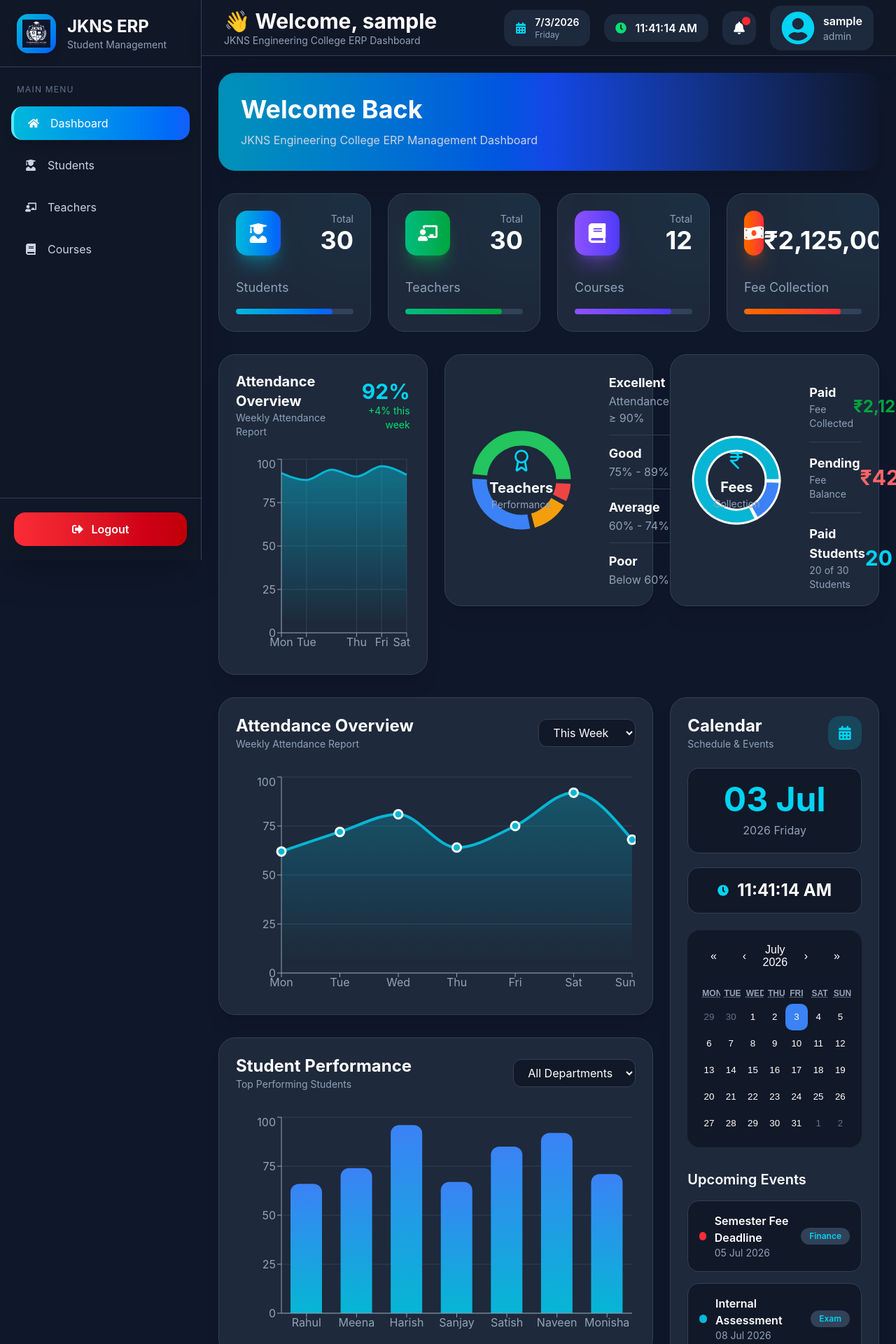
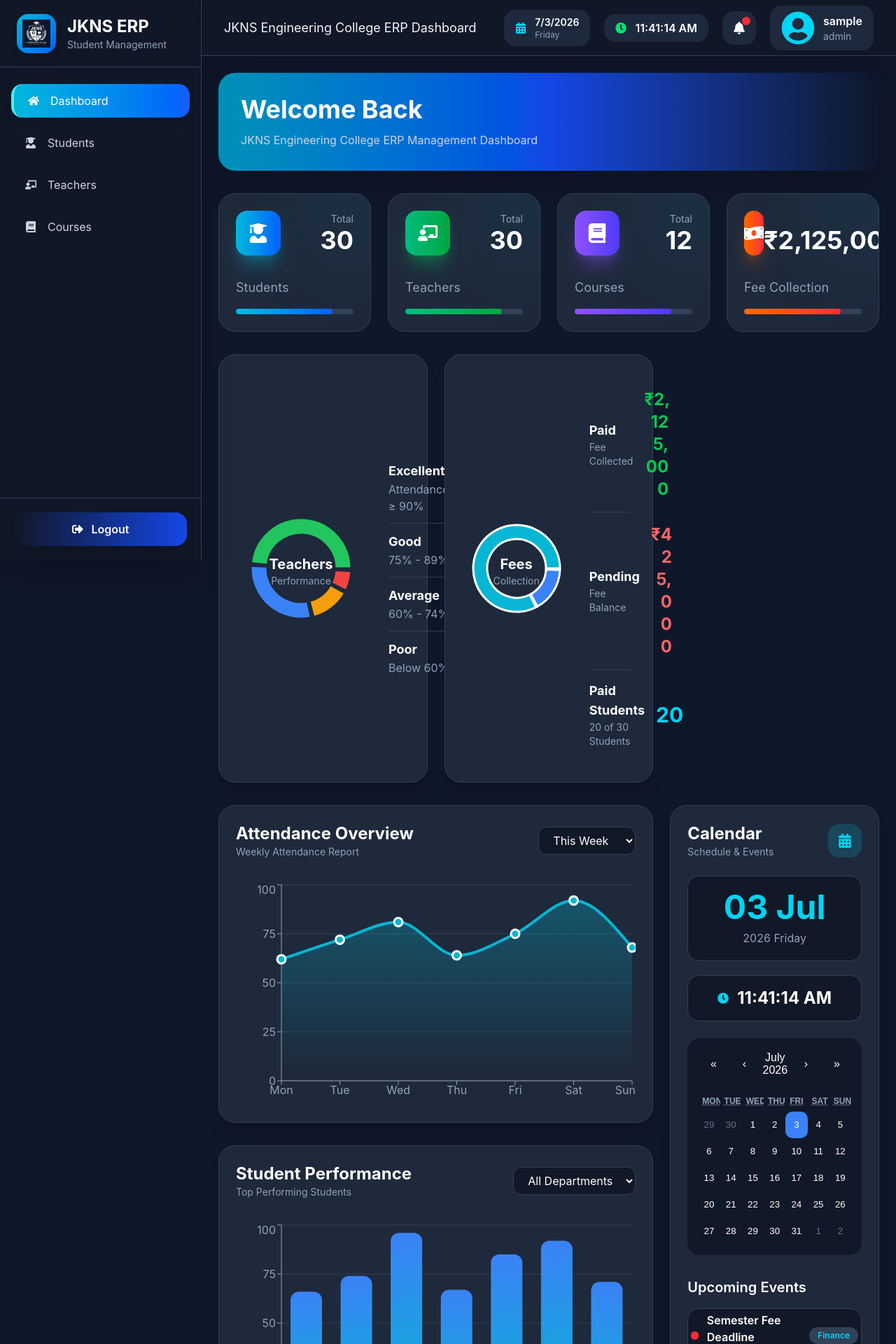
Before and after one commit to joshiyajaya-bit/System-Management, a React (Vite) app: page / in a window 1280 px wide. Shown: the top 1920 px of the page at 70% size. Built offline with nearby package versions, Linux system fonts and the light colour scheme; sample sign-in values are in the browser's storage.

Commit message:
events changes

```diff
--- a/src/components/calendar.jsx
+++ b/src/components/calendar.jsx
@@ -111,7 +111,7 @@ export default function CalendarCard() {
 
             <div
               key={event.id}
-              className="flex items-center justify-between bg-[#111827] border border-slate-700 rounded-2xl p-4 hover:border-cyan-500 transition"
+              className="flex items-center justify-between bg-[#111827] border border-slate-700 rounded-2xl p-1 hover:border-cyan-500 transition"
             >
 
               <div className="flex items-center gap-3">
--- a/src/components/events.jsx
+++ b/src/components/events.jsx
@@ -7,40 +7,21 @@ const events = [
     type: "Finance",
   },
   {
-    id: 2,
-    title: "Internal Assessment",
-    date: "08 Jul 2026",
-    color: "bg-cyan-500",
-    type: "Exam",
-  },
-  {
     id: 3,
     title: "Faculty Meeting",
     date: "10 Jul 2026",
     color: "bg-blue-500",
     type: "Meeting",
   },
-  {
-    id: 4,
-    title: "Semester Begins",
-    date: "15 Jul 2026",
-    color: "bg-emerald-500",
-    type: "Academic",
-  },
+
   {
     id: 5,
     title: "Placement Drive",
     date: "20 Jul 2026",
     color: "bg-purple-500",
     type: "Career",
-  },
-  {
-    id: 6,
-    title: "Sports Day",
-    date: "25 Jul 2026",
-    color: "bg-orange-500",
-    type: "Sports",
-  },
+  }
+
 ];
 
 export default events;
--- a/src/components/feeoverview.jsx
+++ b/src/components/feeoverview.jsx
@@ -6,7 +6,7 @@ import {
   ResponsiveContainer,
 } from "recharts";
 
-import { IndianRupee } from "lucide-react";
+
 
 import fees from "../students/fees.json";
 
@@ -43,7 +43,7 @@ export default function FeeOverview() {
   ];
 
   return (
-    <div className="bg-[#1E293B] border border-slate-700 rounded-3xl shadow-xl p-6 w-full h-[360px]">
+    <div className="bg-[#1E293B] border border-slate-700 rounded-3xl shadow-xl p-8 w-full min-h-[380px]">
 
       <div className="flex h-full items-center gap-4">
 
@@ -114,10 +114,7 @@ export default function FeeOverview() {
             {/* Center */}
             <div className="absolute inset-0 flex flex-col items-center justify-center pointer-events-none">
 
-             <IndianRupee
-  size={32}
-  className="text-cyan-400"
-/>
+
 
 <h2 className="text-xl font-bold text-white mt-2">
   Fees
@@ -140,7 +137,7 @@ export default function FeeOverview() {
         <div className="flex-1 min-w-0 flex flex-col justify-between h-full">
 
           {/* Paid */}
-          <div className="flex justify-between items-center py-4">
+         <div className="flex justify-between items-center gap-4 py-4">
 
             <div>
               <h2 className="font-bold text-white text-lg">
@@ -154,16 +151,15 @@ export default function FeeOverview() {
 <h2 className="text-3xl font-bold text-cyan-400"></h2>
             </div>
 
-            <h2 className="text-2xl font-bold text-green-600 whitespace-nowrap text-right">
-              ₹{totalPaid.toLocaleString()}
-            </h2>
-
+           <h2 className="text-xl xl:text-2xl font-bold text-green-500 text-right break-all">
+  ₹{totalPaid.toLocaleString()}
+</h2>
           </div>
 
       <div className="border-b border-slate-700"></div>
 
           {/* Pending */}
-          <div className="flex justify-between items-center py-4">
+       <div className="flex justify-between items-center gap-4 py-4">
 
   <div>
 
@@ -177,16 +173,16 @@ export default function FeeOverview() {
 
   </div>
 
-  <h2 className="text-3xl font-bold text-red-400 whitespace-nowrap">
-    ₹{totalPending.toLocaleString()}
-  </h2>
+  <h2 className="text-xl xl:text-2xl font-bold text-red-400 text-right break-all">
+  ₹{totalPending.toLocaleString()}
+</h2>
 
 </div>
 
         <div className="border-b border-slate-700"></div>
 
           {/* Paid Students */}
-          <div className="flex justify-between items-center py-4">
+       <div className="flex justify-between items-center gap-4 py-4">
 
   <div>
 
--- a/src/components/navbar.jsx
+++ b/src/components/navbar.jsx
@@ -30,12 +30,7 @@ export default function Navbar() {
       {/* Left */}
 
       <div>
-
-        <h2 className="text-3xl font-bold text-white">
-          👋 Welcome, {username}
-        </h2>
-
-        <p className="text-slate-400 text-sm">
+        <p className="text-slate-100 text-lg">
           JKNS Engineering College ERP Dashboard
         </p>
 
--- a/src/components/sidebar.jsx
+++ b/src/components/sidebar.jsx
@@ -75,9 +75,6 @@ const menuClass = ({ isActive }) =>
 
       <div className="flex-1 overflow-y-auto px-4 py-6">
 
-        <p className="text-slate-500 uppercase text-xs tracking-widest px-2 mb-4">
-          MAIN MENU
-        </p>
 
         <div className="space-y-3">
 
@@ -117,8 +114,8 @@ w-full
 py-3
 rounded-2xl
 bg-gradient-to-r
-from-red-500
-to-red-700
+from-white-500
+to-blue-700
 hover:scale-105
 transition
 duration-300
--- a/src/components/teacherattendanceoverview.jsx
+++ b/src/components/teacherattendanceoverview.jsx
@@ -6,7 +6,7 @@ import {
   ResponsiveContainer,
 } from "recharts";
 
-import { Award } from "lucide-react";
+
 import teachers from "../students/teachers.json";
 
 export default function TeacherAttendanceOverview() {
@@ -57,7 +57,7 @@ export default function TeacherAttendanceOverview() {
   ];
 
   return (
-    <div className="bg-[#1E293B] border border-slate-700 rounded-3xl shadow-xl p-6 w-full h-[360px]">
+ <div className="bg-[#1E293B] border border-slate-700 rounded-3xl shadow-xl p-8 w-full min-h-[380px]">
 
       <div className="flex h-full items-center gap-5">
 
@@ -105,11 +105,6 @@ export default function TeacherAttendanceOverview() {
             {/* Center */}
 
             <div className="absolute inset-0 flex flex-col justify-center items-center pointer-events-none">
-
-              <Award
-                size={34}
-                className="text-cyan-400"
-              />
 
               <h2 className="text-white font-bold mt-2 text-xl">
                 Teachers
--- a/src/pages/dashboard.jsx
+++ b/src/pages/dashboard.jsx
@@ -44,7 +44,7 @@ export default function Dashboard() {
 
       {/* Overview */}
       <div className="grid grid-cols-1 xl:grid-cols-3 gap-6">
-        <AttendanceOverview />
+        {/* <AttendanceOverview /> */}
         <TeacherAttendanceOverview />
         <FeeOverview />
       </div>
```
